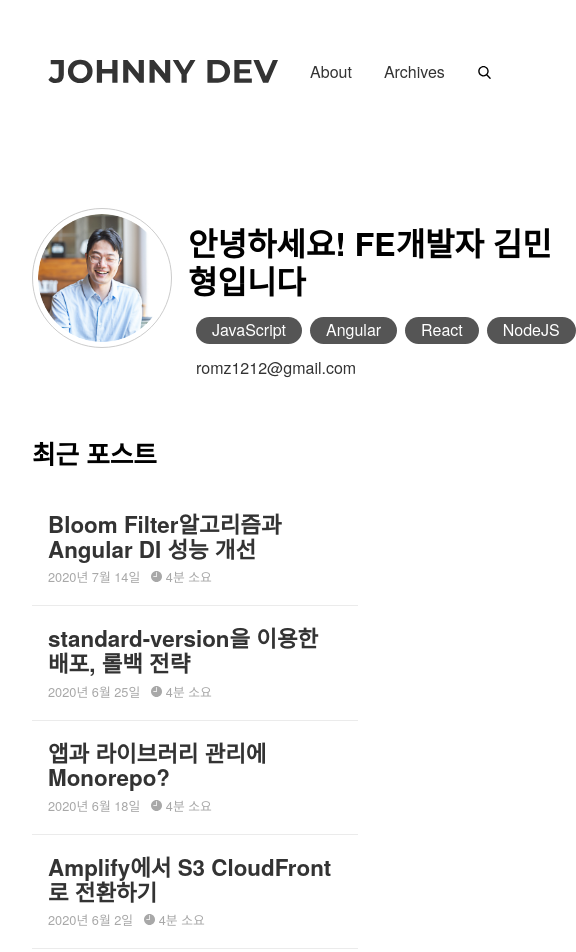
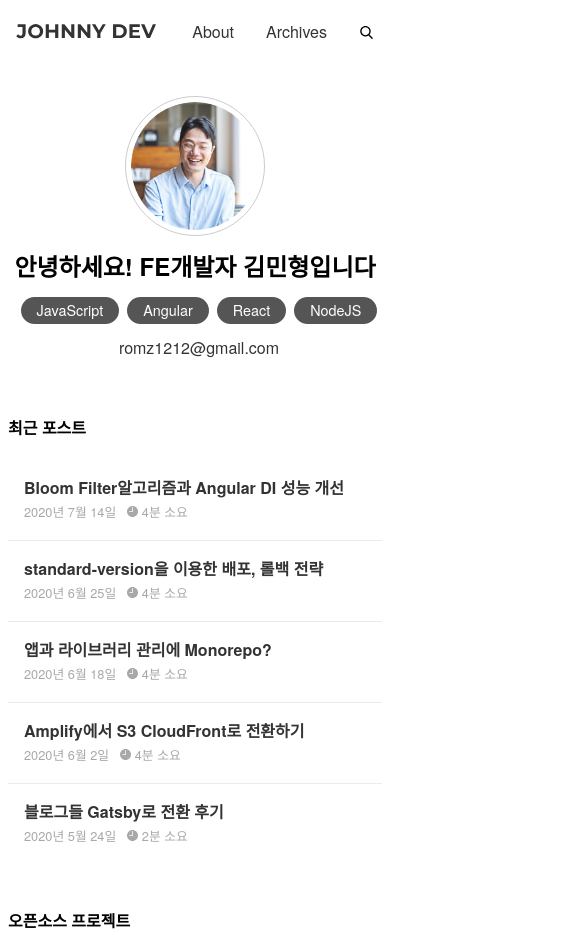
Before and after one commit to johnny-mh/devlog, a Gatsby site in the folder apps/johnnydev/: page / in a window 390 px wide. Shown: the top 952 px of the page, 576 px wide, since content can reach past the window. Built offline with nearby package versions, Linux system fonts and the light colour scheme; Gatsby itself is replaced by a stand-in of ours; some packages are replaced by stand-ins of ours.

Commit message:
refactor: 반응형 작업

```diff
--- a/apps/johnnydev/src/components/SEO/SEO.tsx
+++ b/apps/johnnydev/src/components/SEO/SEO.tsx
@@ -184,6 +184,10 @@ export function SEO({
     <>
       <Helmet title={seo.title}>
         <html lang={siteLanguage} />
+        <meta
+          name="viewport"
+          content="initial-scale=1, maximum-scale=5, width=device-width, viewport-fit=cover"
+        />
         <meta name="description" content={seo.description} />
         <meta name="image" content={seo.image} />
         <meta name="gatsby-starter" content="Gatsby Starter Prismic" />
--- a/apps/johnnydev/src/components/header.tsx
+++ b/apps/johnnydev/src/components/header.tsx
@@ -1,9 +1,8 @@
 import { AppContext } from '../context/app'
 import { ReactComponent as LogoIcon } from '../images/johnnydev.svg'
 import { ReactComponent as SearchIcon } from '../images/search.svg'
-import { isBrowser } from '../util'
+import { devices, isBrowser } from '../util'
 import { Link } from 'gatsby'
-import { StaticImage } from 'gatsby-plugin-image'
 import {
   ReactEventHandler,
   useCallback,
@@ -106,6 +105,7 @@ const StyledHeader = styled.div`
   }
 
   .links {
+    flex-grow: 1;
     display: flex;
     flex-direction: row;
     justify-content: flex-end;
@@ -130,4 +130,29 @@ const StyledHeader = styled.div`
       fill: #333;
     }
   }
+
+  @media ${devices.mobile} {
+    &.scroll {
+      height: 3rem;
+
+      .container {
+        height: 3rem;
+      }
+    }
+
+    .container {
+      padding: 0;
+      height: 4rem;
+
+      .brand {
+        svg {
+          width: 140px;
+        }
+      }
+
+      .links {
+        justify-content: end;
+      }
+    }
+  }
 `
--- a/apps/johnnydev/src/components/layout.tsx
+++ b/apps/johnnydev/src/components/layout.tsx
@@ -1,4 +1,5 @@
 import { AppContext } from '../context/app'
+import { devices } from '../util'
 import Footer from './footer'
 import Header from './header'
 import Search from './search'
@@ -28,4 +29,9 @@ const StyledLayout = styled.main`
   max-width: 800px;
   margin: 9rem auto 0 auto;
   min-height: calc(100vh - 23rem);
+
+  @media ${devices.mobile} {
+    margin: 4rem auto 0 auto;
+    padding: 2rem 0.5rem;
+  }
 `
--- /dev/null
+++ b/apps/johnnydev/src/components/profile.tsx
@@ -0,0 +1,111 @@
+import { devices } from '../util'
+import { StaticImage } from 'gatsby-plugin-image'
+import styled from 'styled-components'
+
+export function Profile() {
+  return (
+    <StyledProfile>
+      <div className="profile">
+        <StaticImage
+          src="../images/profile.png"
+          alt="johnnydev"
+          placeholder="none"
+          imgStyle={{ borderRadius: '50%' }}
+        />
+      </div>
+      <div className="description">
+        <h1>안녕하세요! FE개발자 김민형입니다</h1>
+        <div className="tags">
+          {['JavaScript', 'Angular', 'React', 'NodeJS'].map(str => (
+            <span key={str}>{str}</span>
+          ))}
+        </div>
+        <div className="mail">
+          <a href="mailto:romz1212@gmail.com">romz1212@gmail.com</a>
+        </div>
+      </div>
+    </StyledProfile>
+  )
+}
+
+export default Profile
+
+const StyledProfile = styled.section`
+  display: flex;
+  justify-content: left;
+  margin-bottom: 3rem;
+
+  .profile {
+    border: 1px solid #ccc;
+    border-radius: 50%;
+    width: 8.75rem;
+    height: 8.75rem;
+    display: flex;
+    justify-content: center;
+    align-items: center;
+    flex-shrink: 0;
+
+    img {
+      width: 8rem;
+      height: 8rem;
+      border-radius: 50%;
+    }
+  }
+
+  .description {
+    padding: 1rem 0;
+    margin-left: 1rem;
+    line-height: 2rem;
+
+    h1 {
+      margin-bottom: 1rem;
+      word-break: keep-all;
+    }
+
+    .tags {
+      display: flex;
+      flex-wrap: wrap;
+      gap: 0.5rem;
+      margin-left: 0.5rem;
+      margin-bottom: 1rem;
+
+      span {
+        line-height: 1.5rem;
+        border-radius: 1.5rem;
+        background-color: #555;
+        color: #fff;
+        padding: 0.1rem 1rem;
+      }
+    }
+
+    .mail {
+      margin-left: 0.5rem;
+      line-height: 1rem;
+      a {
+        color: #333;
+        text-decoration: none;
+
+        :hover {
+          color: #000;
+        }
+      }
+    }
+  }
+
+  @media ${devices.mobile} {
+    flex-direction: column;
+    align-items: center;
+    text-align: center;
+
+    .tags {
+      margin-left: 0;
+      justify-content: center;
+      font-size: 0.9rem;
+    }
+
+    .description {
+      margin: 1rem 0;
+      padding: 0;
+    }
+  }
+`
--- a/apps/johnnydev/src/components/search.tsx
+++ b/apps/johnnydev/src/components/search.tsx
@@ -1,5 +1,6 @@
 import { AppContext } from '../context/app'
 import { ReactComponent as CloseIcon } from '../images/close.svg'
+import { devices } from '../util'
 import Spinner from './spinner'
 import { navigate } from 'gatsby'
 import { graphql, useStaticQuery } from 'gatsby'
@@ -236,11 +237,12 @@ const StyledSearch = styled.div`
   }
 
   .inp {
-    flex-grow: 1;
+    width: 100%;
     font-size: 3rem;
     border: none;
     outline: none;
     background-color: transparent;
+    padding: 0;
   }
 
   .list {
@@ -265,4 +267,29 @@ const StyledSearch = styled.div`
     position: absolute;
     top: -10px;
   }
+
+  @media ${devices.mobile} {
+    padding: 0.5rem;
+
+    .content {
+      padding: 0;
+      margin: 2rem 0 0 0;
+
+      .header {
+        input {
+          font-size: 2rem;
+        }
+
+        svg {
+          width: 20px;
+          height: 20px;
+        }
+      }
+
+      .tags {
+        gap: 0.5rem;
+        flex-wrap: wrap;
+      }
+    }
+  }
 `
--- a/apps/johnnydev/src/components/toc.tsx
+++ b/apps/johnnydev/src/components/toc.tsx
@@ -189,4 +189,8 @@ const StyledToc = styled.div`
       }
     }
   }
+
+  @media (max-width: 1388px) {
+    display: none;
+  }
 `
--- a/apps/johnnydev/src/pages/index.tsx
+++ b/apps/johnnydev/src/pages/index.tsx
@@ -1,9 +1,9 @@
 import SEO from '../components/SEO'
 import Layout from '../components/layout'
 import PostList from '../components/post-list'
+import Profile from '../components/profile'
 import { ReactComponent as RxjsIcon } from '../images/rxjs.svg'
 import { graphql, useStaticQuery } from 'gatsby'
-import { StaticImage } from 'gatsby-plugin-image'
 import React from 'react'
 import styled from 'styled-components'
 
@@ -36,27 +36,7 @@ export function Index() {
   return (
     <Layout>
       <SEO />
-      <StyledProfile>
-        <div className="profile">
-          <StaticImage
-            src="../images/profile.png"
-            alt="johnnydev"
-            placeholder="none"
-            imgStyle={{ borderRadius: '50%' }}
-          />
-        </div>
-        <div className="description">
-          <h1>안녕하세요! FE개발자 김민형입니다</h1>
-          <div className="tags">
-            {['JavaScript', 'Angular', 'React', 'NodeJS'].map(str => (
-              <span key={str}>{str}</span>
-            ))}
-          </div>
-          <div className="mail">
-            <a href="mailto://romz1212@gmail.com">romz1212@gmail.com</a>
-          </div>
-        </div>
-      </StyledProfile>
+      <Profile />
       <PostList posts={nodes} />
       <StyledOpensource>
         <h3>오픈소스 프로젝트</h3>
@@ -94,67 +74,6 @@ export function Index() {
 }
 
 export default Index
-
-const StyledProfile = styled.section`
-  display: flex;
-  justify-content: left;
-  margin-bottom: 3rem;
-
-  .profile {
-    border: 1px solid #ccc;
-    border-radius: 50%;
-    width: 8.75rem;
-    height: 8.75rem;
-    display: flex;
-    justify-content: center;
-    align-items: center;
-    flex-shrink: 0;
-
-    img {
-      width: 8rem;
-      height: 8rem;
-      border-radius: 50%;
-    }
-  }
-
-  .description {
-    padding: 1rem 0;
-    margin-left: 1rem;
-    line-height: 2rem;
-
-    h1 {
-      margin-bottom: 1rem;
-    }
-
-    .tags {
-      display: flex;
-      gap: 0.5rem;
-      margin-left: 0.5rem;
-      margin-bottom: 1rem;
-
-      span {
-        line-height: 1.5rem;
-        border-radius: 1.5rem;
-        background-color: #555;
-        color: #fff;
-        padding: 0.1rem 1rem;
-      }
-    }
-
-    .mail {
-      margin-left: 0.5rem;
-      line-height: 1rem;
-      a {
-        color: #333;
-        text-decoration: none;
-
-        :hover {
-          color: #000;
-        }
-      }
-    }
-  }
-`
 
 const StyledOpensource = styled.section`
   .opensources {
--- a/apps/johnnydev/src/styles/site.scss
+++ b/apps/johnnydev/src/styles/site.scss
@@ -17,6 +17,7 @@ td,
 textarea,
 th {
   font-family: var(--sans-serif);
+  line-height: 1.1rem;
 }
 
 a {
@@ -77,3 +78,33 @@ h6 {
     '맑은 고딕', dotum, 돋움, sans-serif;
   --monospace: Consolas, Monaco, 'Andale Mono', 'Ubuntu Mono', monospace;
 }
+
+@media (max-width: 414px) {
+  h1 {
+    font-size: 1.5rem;
+    line-height: 1.2em;
+  }
+
+  h2 {
+    font-size: 1.3rem;
+    line-height: 1.2em;
+  }
+
+  h3 {
+    font-size: 1rem;
+    line-height: 1em;
+  }
+
+  h4 {
+    font-size: 1rem;
+    line-height: 1em;
+  }
+
+  h5 {
+    font-size: 1rem;
+  }
+
+  h6 {
+    font-size: 1rem;
+  }
+}
--- a/apps/johnnydev/src/util.ts
+++ b/apps/johnnydev/src/util.ts
@@ -1 +1,5 @@
 export const isBrowser = typeof window !== 'undefined'
+
+export const devices = {
+  mobile: `(max-width: 414px)`,
+}
```
Also changed, not shown: apps/johnnydev/src/html.js (added, +36 -0 lines).
